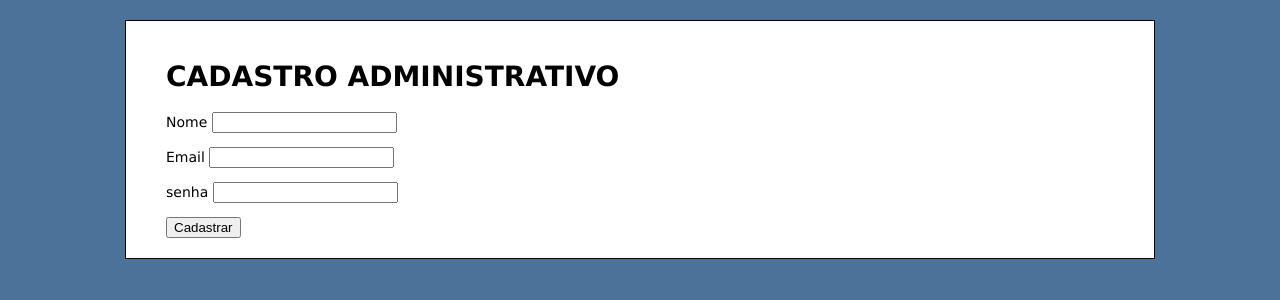
After one commit to oliveira-julia/BlogArtigo, a PHP site: page /admin/cadastroAdmin.php in a window 1280 px wide. The commit adds this page. Shown: the top 300 px of the page. Run offline with PHP 8.4, Linux system fonts and the light colour scheme.

Commit message:
first commit

```diff
--- a/admin/administrador.php
+++ b/admin/administrador.php
@@ -28,8 +28,7 @@ $artigo = $artigo->exibirTodos();
             </div>
             <?php } ?>
             <nav>
-                <a class="botao botao-block" href="adicionar-artigo.php">Adicionar Artigo</a>
-                <a class="botao botao-block" href="..\src\logout.php">Encerrar sessão</a>
+                <a class="botao botao-block" href="adicionar-artigo.php">Adicionar Artigo</a><a class="botao botao-block" href="..\src\logout.php">Encerrar sessão</a><a class="botao botao-block" href="cadastroAdmin.php">Cadastrar outro usuario</a>
             </nav>
     </div>
 </body>
--- /dev/null
+++ b/admin/cadastroAdmin.php
@@ -0,0 +1,29 @@
+<!DOCTYPE html>
+<html lang="pt-br">
+<head>
+    <title>CADASTRAR</title>
+    <meta charset="UTF-8">
+    <link rel="stylesheet" type="text/css" href="../style.css">
+</head>
+
+<body>
+
+<form method="POST" action="..\src\cadastro.php">
+<div id="container">
+<h1>CADASTRO ADMINISTRATIVO</h1>
+<p>
+            <label>Nome</label>
+            <input type="text" name="nome">
+        </p>
+<p>
+            <label>Email</label>
+            <input type="text" name="email">
+        </p>
+        <p>
+            <label>senha</label>
+            <input type="password" name="senha">
+        </p>
+<input type="submit" value="Cadastrar" id="cadastrar" name="cadastrar">
+</form>
+</body>
+</html>
--- a/index.php
+++ b/index.php
@@ -29,7 +29,7 @@ $artigos = $artigo->exibirTodos();
             <?php echo nl2br ($artigo['conteudo']); ?>
         </p>
         <?php endforeach; ?>
-        <a class="botao botao-block" href="admin/index.php">login administrativo</a>
+        <a class="botao botao-block" href="src/login.php">login administrativo</a>
     </div>
 
 </body>
--- a/src/protect.php
+++ b/src/protect.php
@@ -5,7 +5,7 @@ if(!isset($_SESSION)) {
 }
 
 if(!isset($_SESSION['id'])) {
-    die("Você não pode acessar esta página porque não está logado.<p><a href=\"\blog\admin\index.php\">Entrar</a></p>");
+    die("Você não pode acessar esta página porque não está logado.<p><a href=\"\login.php\">Entrar</a></p>");
 }
 
 
@@ -17,7 +17,6 @@ if(!isset($_SESSION['id'])) {
     <meta charset="UTF-8">
     <meta http-equiv="X-UA-Compatible" content="IE=edge">
     <meta name="viewport" content="width=device-width, initial-scale=1.0">
-    <title>ACESSO NEGADO!</title>
 </head>
 <body>
 </body>
```
Also changed, not shown: src/cadastro.php (added, +45 -0 lines), src/login.php (renamed from admin/index.php, +4 -3 lines).
